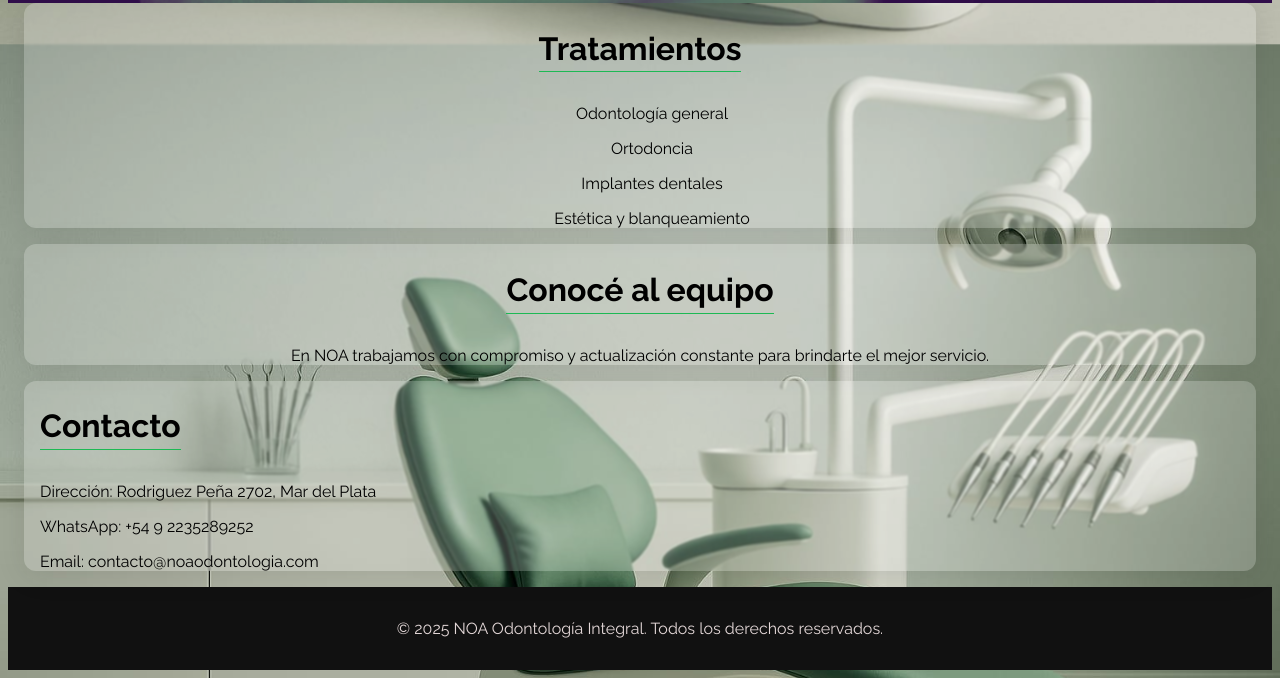
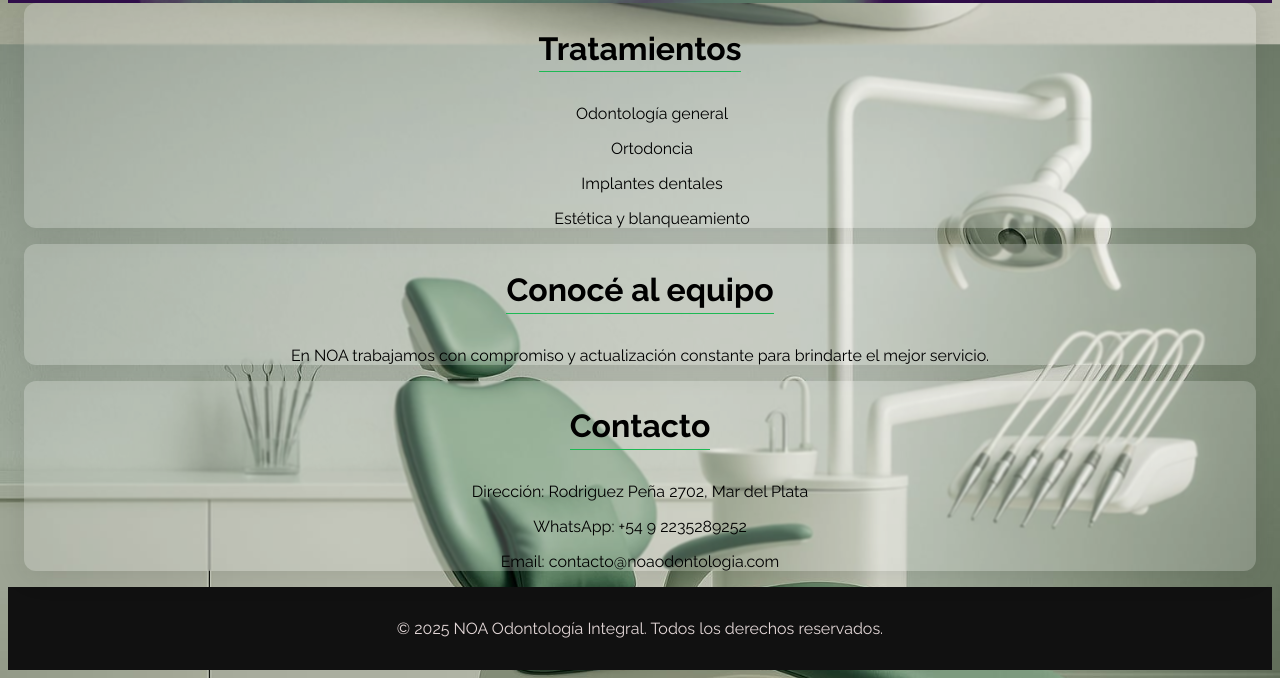
Before and after one commit to tecnoserv/NOA, a plain HTML site: page index.html in a window 1280 px wide. Shown: the part 809-1487 px from the top of the page. Drawn offline with nearby package versions, Linux system fonts and the light colour scheme.

Commit message:
Update style.css

```diff
--- a/style.css
+++ b/style.css
@@ -179,6 +179,11 @@ section h2 {
   text-align: center;
 }
 
+#contacto {
+  text-align: center;
+}
+
+
 ul {
   padding-left: 1.5rem;
 }
```
